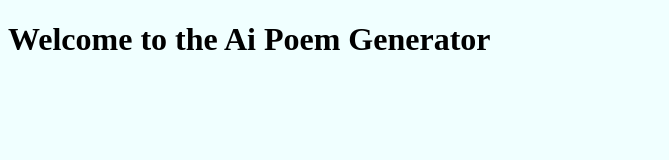
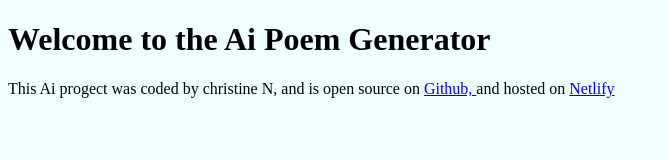
Before and after one commit to ChrissyNambz/poem-generator, a plain HTML site: page index.html in a window 1280 px wide. Shown: the whole page, without its empty margins (0-669 px from the left). Drawn offline with Linux system fonts and the light colour scheme.

Commit message:
Footer
Added Footer -  linked Github and Netlify to footer.

```diff
--- a/index.html
+++ b/index.html
@@ -9,7 +9,18 @@
 <body>
     <h1>
         Welcome to the Ai Poem Generator
+
     </h1>
+    <footer>
+        This  Ai progect was coded by christine N, and is open source on
+        <a href="https://github.com/ChrissyNambz/poem-generator" target="_blank">
+         Github,
+        </a>
+ and hosted on <a href="https://poemgenerat.netlify.app/" target="_blank">
+        Netlify
+    </a>
+
+    </footer>
     <script src="src/index.js">
 
     </script>
```
